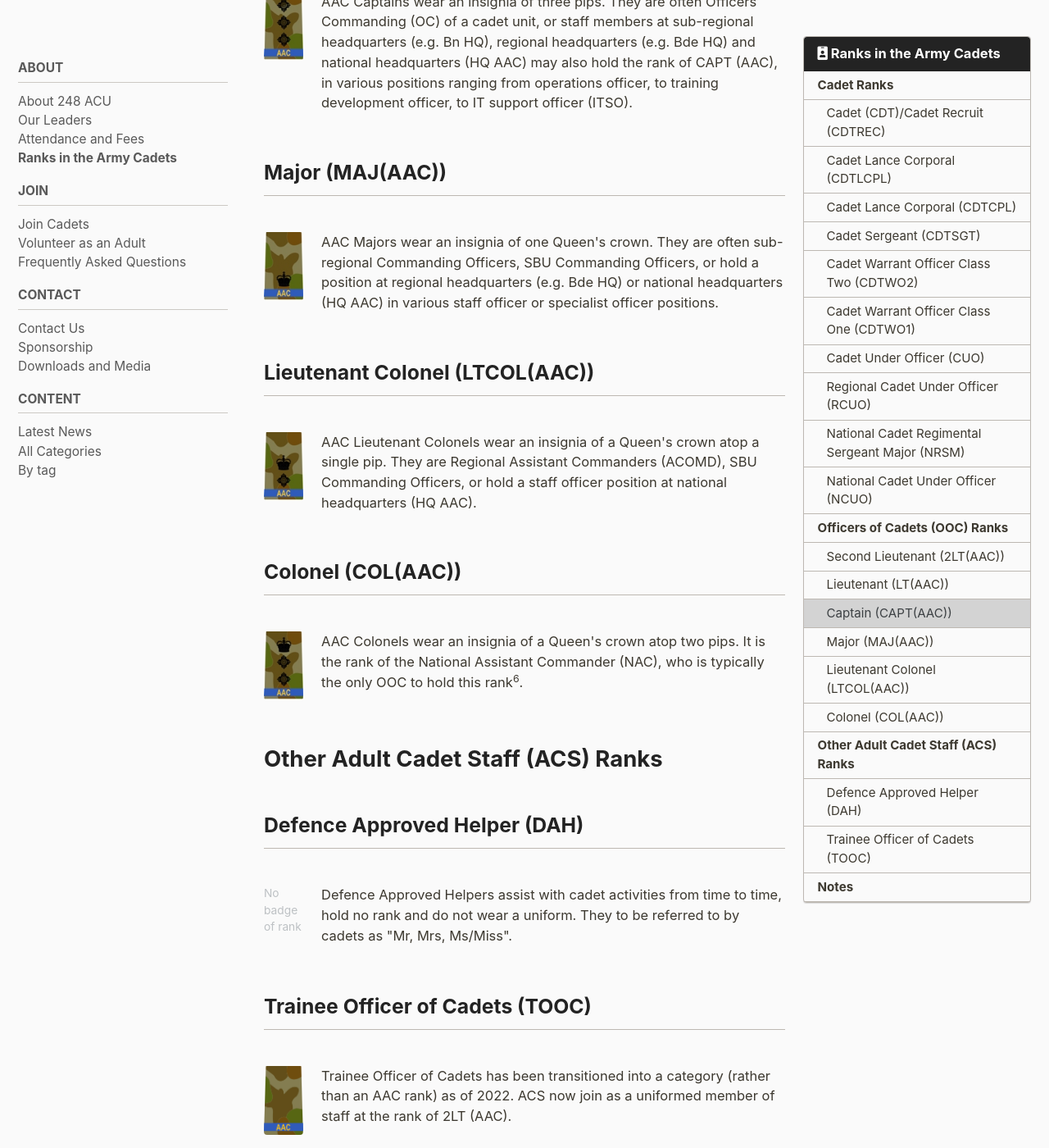
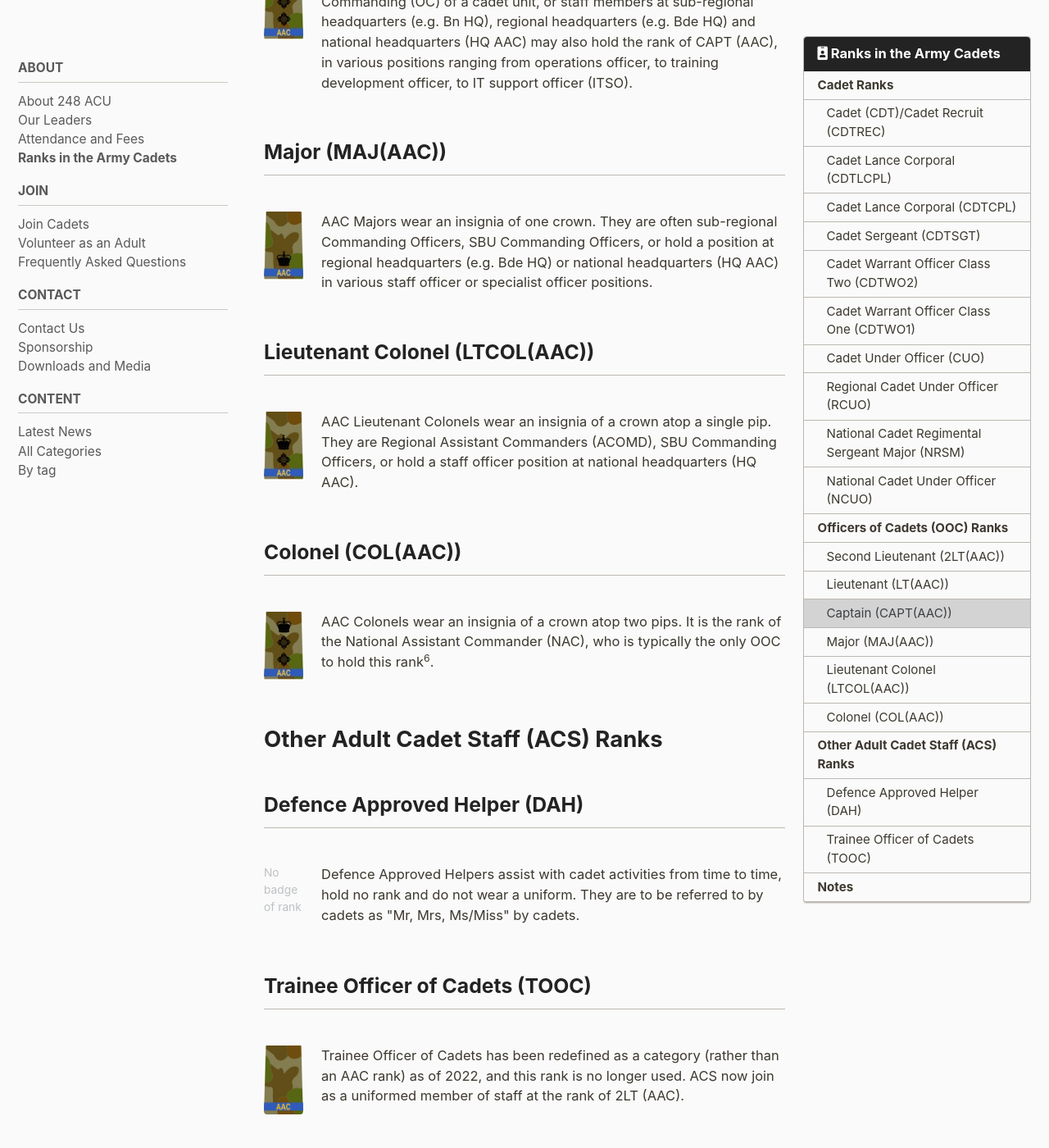
Before and after one commit to alansfyeung/248acu-website, a Jekyll site: the page built from _pages/ranks-in-the-aac.md, in a window 1280 px wide and 1400 px high, scrolled down 4189 px. Shown: the whole window at 82% size. Built offline with Jekyll 4.4.1, drawn with Linux system fonts in a browser that asks for light colours; cached includes are drawn as plain includes; some of the changed text lies outside the part shown.

Commit message:
Minor edits to rank page

```diff
--- a/_pages/ranks-in-the-aac.md
+++ b/_pages/ranks-in-the-aac.md
@@ -23,14 +23,14 @@
 ### Cadet (CDT)/Cadet Recruit (CDTREC)
 
 {% capture caption_cdt %}
-Cadet Recruits and Cadets do not wear a rank slide (as opposed Private PTE in the Australian Army, who wear a rank slide with no insignia). Upon advancement from CDTREC to CDT, the cadet is eligible to wear the Australian National Flag patch (high visibility) on the left shoulder.
+Cadet Recruits and Cadets do not wear a rank slide. Upon advancement from CDTREC to CDT, a cadet is eligible to wear the Australian National Flag on the left shoulder of their general duty uniform.
 {% endcapture %}
 {% include badge-of-rank.html caption=caption_cdt %}
 
 ### Cadet Lance Corporal (CDTLCPL)
 
 {% capture caption_cdtlcpl %}
-Cadet Lance Corporals wear an insignia of one chevron, and are usually senior cadets or Section 2ICs. A CDTLCPL is to be addressed as "(Lance) Corporal" by their subordinates.
+Cadet Lance Corporals wear an insignia of one chevron, and are usually Section<sup>1</sup> 2ICs or perform a specialist role within the cadet unit. A CDTLCPL is to be addressed as "(Lance) Corporal" by their subordinates, where "Lance" is sometimes dropped for brevity.
 {% endcapture %}
 {% include badge-of-rank.html rank="cdtlcpl" caption=caption_cdtlcpl %}
 
@@ -52,7 +52,7 @@
 ### Cadet Warrant Officer Class Two (CDTWO2)
 
 {% capture caption_cdtwo2 %}
-Cadet Warrant Officers Class Two wear an insignia of a Queen's crown bounded by a square frame, and are usually the Company Sergeant Major (CSM)<sup>1</sup>, or may hold a unit training or operations role within the cadet unit. A CDTWO2 is to be addressed as "Sir/Ma'am" by their subordinates.
+Cadet Warrant Officers Class Two wear an insignia of a crown bounded by a square frame, and are usually the Company Sergeant Major (CSM)<sup>1</sup>, or may hold a unit training or operations role within the cadet unit. A CDTWO2 is to be addressed as "Sir/Ma'am" by their subordinates.
 {% endcapture %}
 {% include badge-of-rank.html rank="cdtwo2" caption=caption_cdtwo2 %}
 
@@ -120,21 +120,21 @@
 ### Major (MAJ(AAC))
 
 {% capture caption_maj_aac %}
-AAC Majors wear an insignia of one Queen's crown. They are often sub-regional Commanding Officers, SBU Commanding Officers, or hold a position at regional headquarters (e.g. Bde HQ) or national headquarters (HQ AAC) in various staff officer or specialist officer positions.
+AAC Majors wear an insignia of one crown. They are often sub-regional Commanding Officers, SBU Commanding Officers, or hold a position at regional headquarters (e.g. Bde HQ) or national headquarters (HQ AAC) in various staff officer or specialist officer positions.
 {% endcapture %}
 {% include badge-of-rank.html rank="maj-aac" caption=caption_maj_aac %}
 
 ### Lieutenant Colonel (LTCOL(AAC))
 
 {% capture caption_ltcol_aac %}
-AAC Lieutenant Colonels wear an insignia of a Queen's crown atop a single pip. They are Regional Assistant Commanders (ACOMD), SBU Commanding Officers, or hold a staff officer position at national headquarters (HQ AAC).
+AAC Lieutenant Colonels wear an insignia of a crown atop a single pip. They are Regional Assistant Commanders (ACOMD), SBU Commanding Officers, or hold a staff officer position at national headquarters (HQ AAC).
 {% endcapture %}
 {% include badge-of-rank.html rank="ltcol-aac" caption=caption_ltcol_aac %}
 
 ### Colonel (COL(AAC))
 
 {% capture caption_col_aac %}
-AAC Colonels wear an insignia of a Queen's crown atop two pips. It is the rank of the National Assistant Commander (NAC), who is typically the only OOC to hold this rank<sup>6</sup>.
+AAC Colonels wear an insignia of a crown atop two pips. It is the rank of the National Assistant Commander (NAC), who is typically the only OOC to hold this rank<sup>6</sup>.
 {% endcapture %}
 {% include badge-of-rank.html rank="col-aac" caption=caption_col_aac %}
 
@@ -143,14 +143,14 @@
 ### Defence Approved Helper (DAH)
 
 {% capture caption_dah %}
-Defence Approved Helpers assist with cadet activities from time to time, hold no rank and do not wear a uniform. They to be referred to by cadets as "Mr, Mrs, Ms/Miss".
+Defence Approved Helpers assist with cadet activities from time to time, hold no rank and do not wear a uniform. They are to be referred to by cadets as "Mr, Mrs, Ms/Miss" by cadets.
 {% endcapture %}
 {% include badge-of-rank.html caption=caption_dah %}
 
 ### Trainee Officer of Cadets (TOOC)
 
 {% capture caption_tooc %}
-Trainee Officer of Cadets has been transitioned into a category (rather than an AAC rank) as of 2022. ACS now join as a uniformed member of staff at the rank of 2LT (AAC).
+Trainee Officer of Cadets has been redefined as a category (rather than an AAC rank) as of 2022, and this rank is no longer used. ACS now join as a uniformed member of staff at the rank of 2LT (AAC).
 {% endcapture %}
 {% include badge-of-rank.html rank="tooc" caption=caption_tooc %}
 
```
